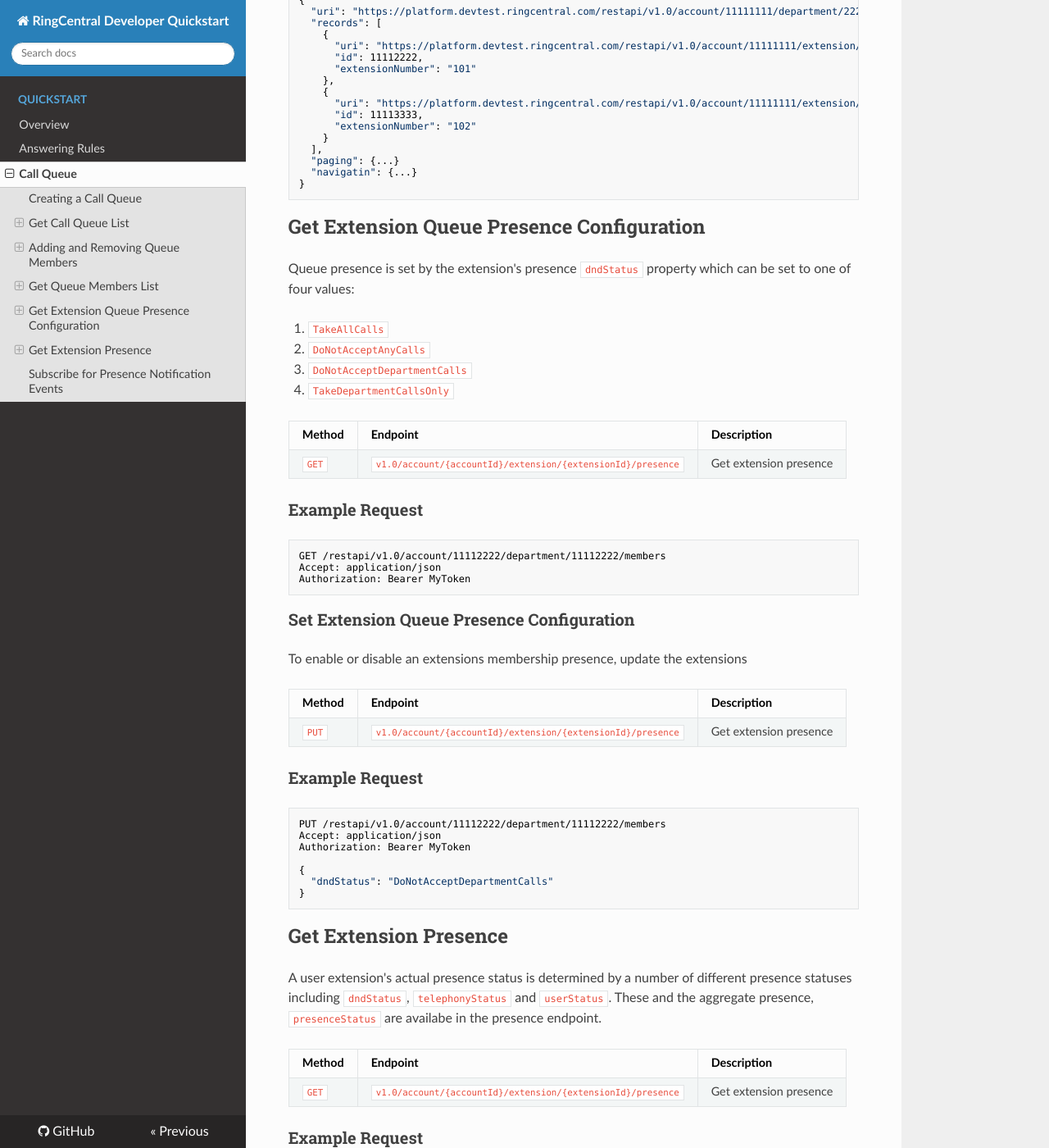
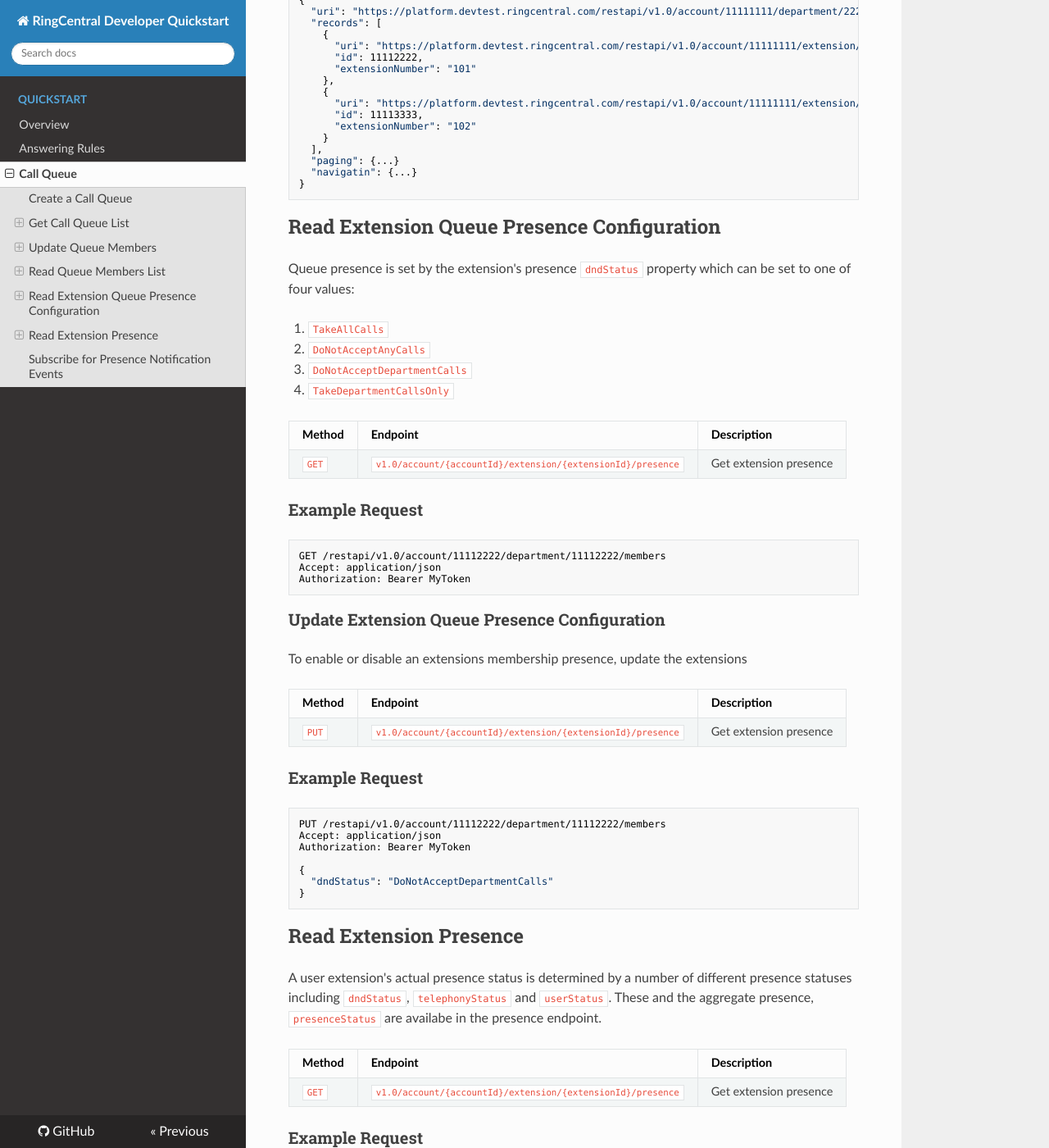
Before and after one commit to grokify/ringcentral-docs-quickstart, an MkDocs documentation site: the page built from docs/call_queue.md, in a window 1280 px wide and 1400 px high, scrolled down 2388 px. Shown: the whole window at 82% size. Built offline with MkDocs 1.6.1, drawn with Linux system fonts in a browser that asks for light colours; nearby versions of some CDN libraries; old or Windows-style settings are respelled for this version of MkDocs; some of the changed text lies outside the part shown.

Commit message:
update call queue

````diff
--- a/docs/call_queue.md
+++ b/docs/call_queue.md
@@ -2,7 +2,7 @@
 
 Call queues are ways to have multiple people response to incoming calls. Some characteristics of call queues include:
 
-## Creating a Call Queue
+## Create a Call Queue
 
 Creating a call queue is performed in the Online Account Portal under groups.
 
@@ -51,7 +51,7 @@ Content-Type: application/json
 }
 ```
 
-## Adding and Removing Queue Members
+## Update Queue Members
 
 Users can be added and removed using the `account/~/department/bulk-assign` endpoint and the extension ids of interest.
 
@@ -96,7 +96,7 @@ Content-Type: application/json
 Content-Language: en-US
 ```
 
-## Get Queue Members List
+## Read Queue Members List
 
 To get the members of a queue, call the department members endpoint.
 
@@ -137,7 +137,7 @@ Content-Type: application/json
 }
 ```
 
-## Get Extension Queue Presence Configuration
+## Read Extension Queue Presence Configuration
 
 Queue presence is set by the extension's presence `dndStatus` property which can be set to one of four values:
 
@@ -158,7 +158,7 @@ Accept: application/json
 Authorization: Bearer MyToken
 ```
 
-### Set Extension Queue Presence Configuration
+### Update Extension Queue Presence Configuration
 
 To enable or disable an extensions membership presence, update the extensions
 
@@ -178,7 +178,7 @@ Authorization: Bearer MyToken
 }
 ```
 
-## Get Extension Presence
+## Read Extension Presence
 
 A user extension's actual presence status is determined by a number of different presence statuses including `dndStatus`, `telephonyStatus` and `userStatus`. These and the aggregate presence, `presenceStatus` are availabe in the presence endpoint.
 
````
